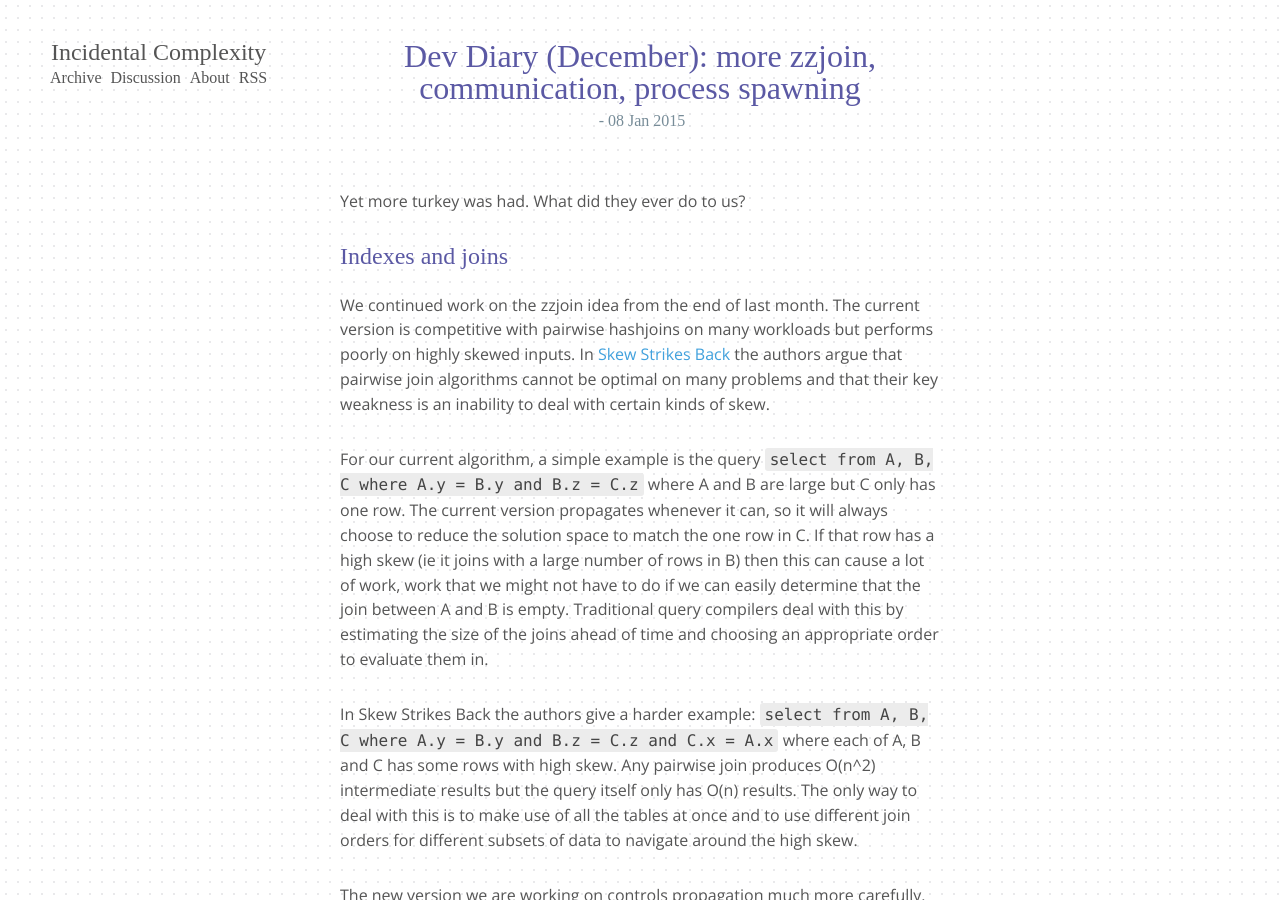
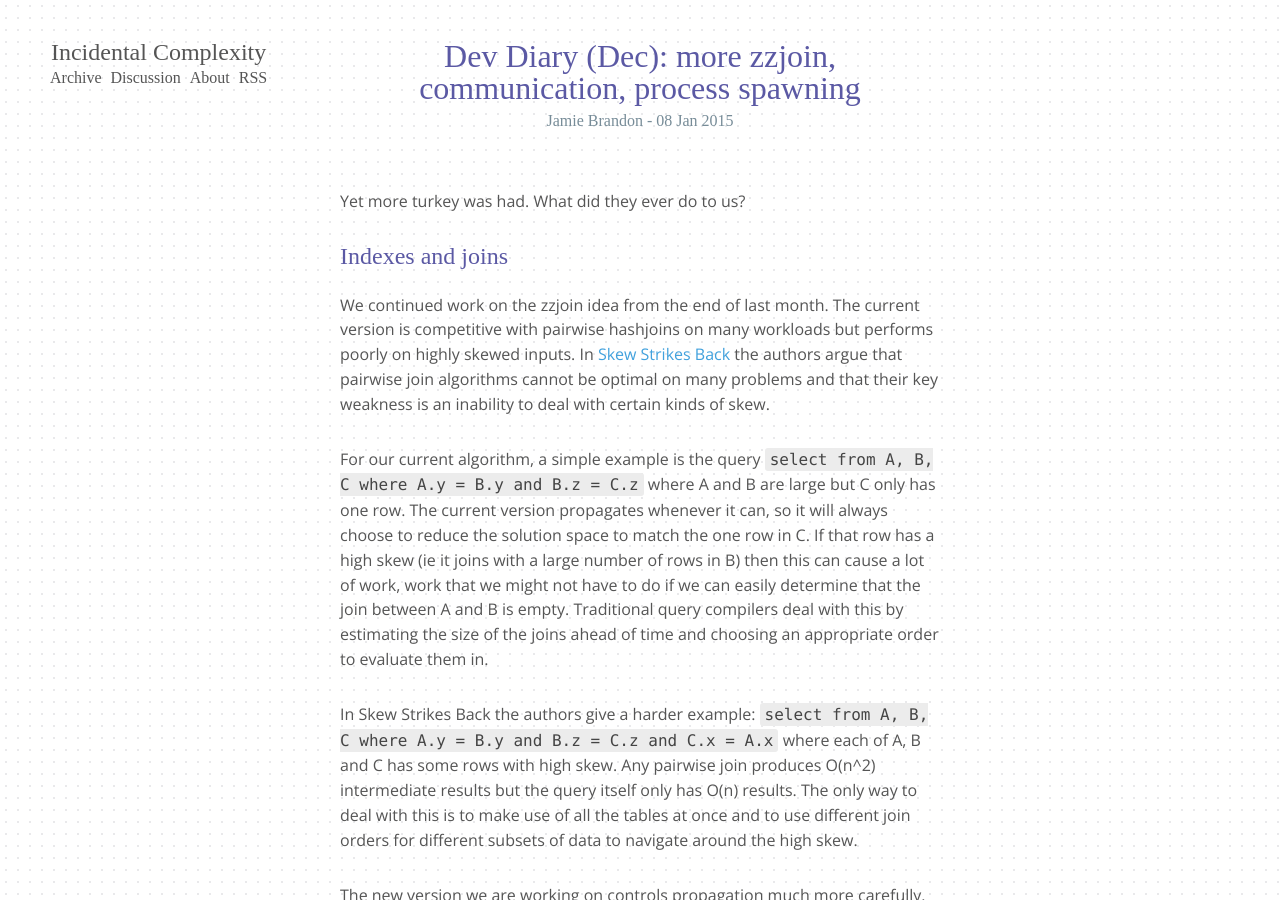
Before and after one commit to Kodowa/incidentalcomplexity, a Jekyll site: the page built from _posts/2015-01-08-december.md, in a window 1280 px wide and 900 px high. Built offline with Jekyll 4.4.1, drawn with Linux system fonts in a browser that asks for light colours; some web fonts are replaced.

Commit message:
Add author attribution to December dev diary

```diff
--- a/_posts/2015-01-08-december.md
+++ b/_posts/2015-01-08-december.md
@@ -1,6 +1,7 @@
 ---
 layout: post
-title: "Dev Diary (December): more zzjoin, communication, process spawning"
+title: "Dev Diary (Dec): more zzjoin, communication, process spawning"
+author: "Jamie Brandon"
 tags: []
 ---
 
```
